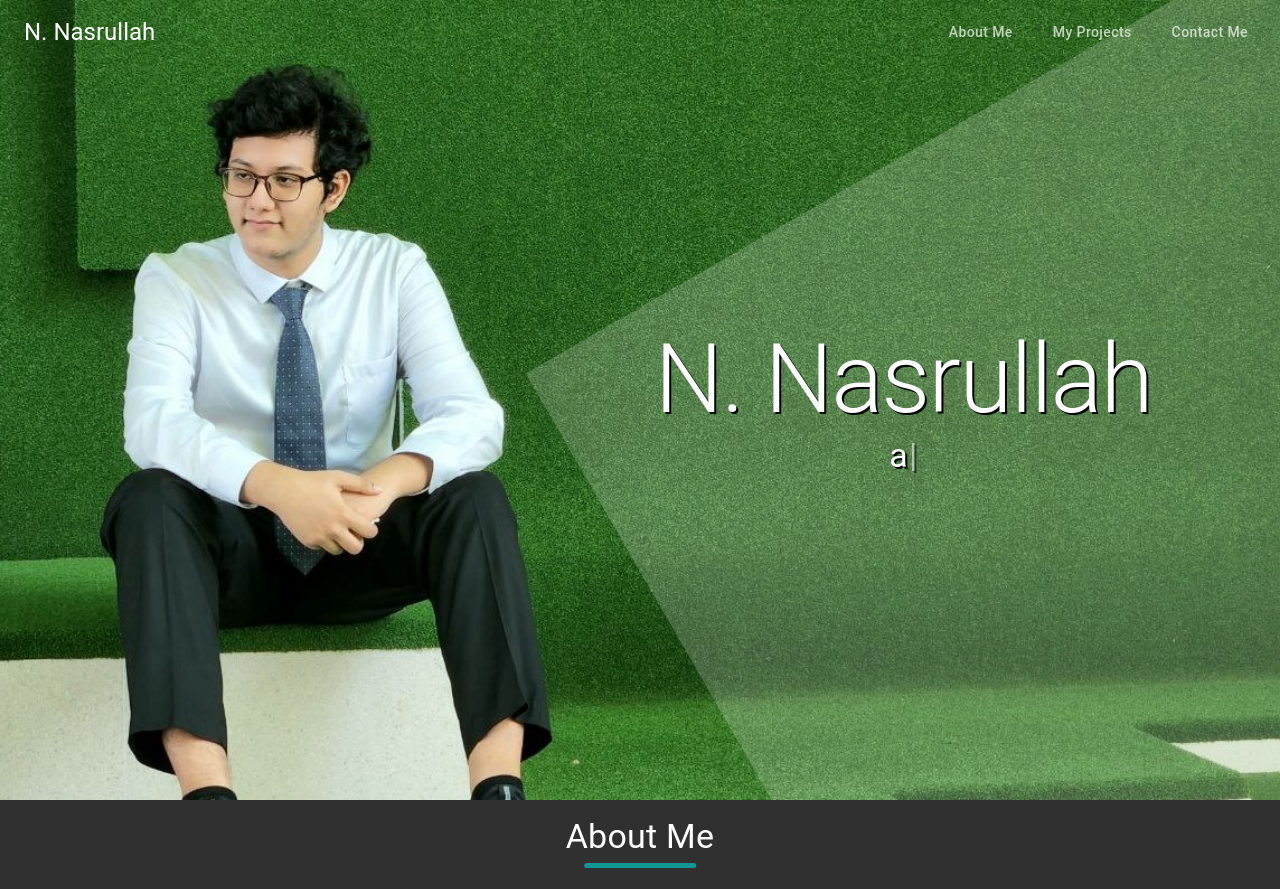
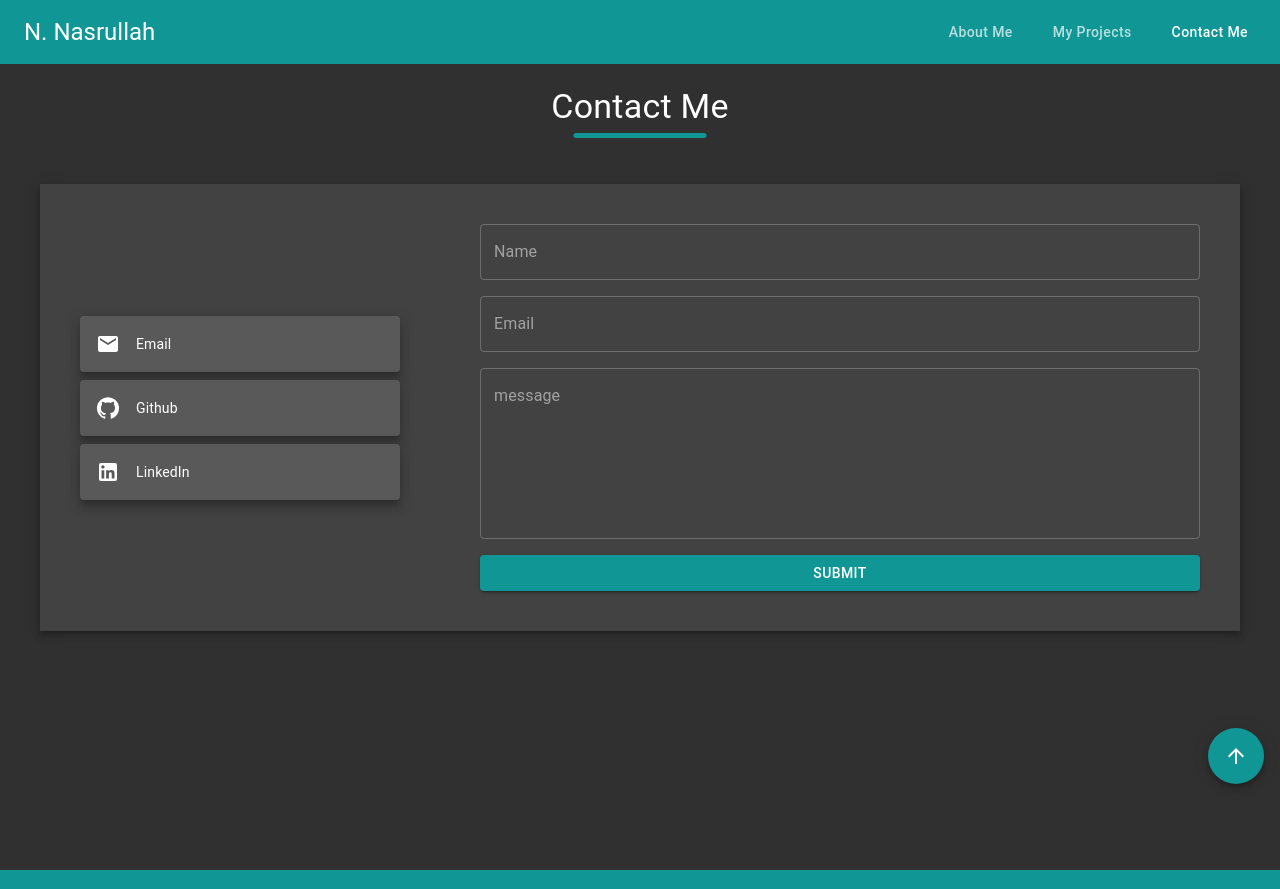
Before and after one commit to Coeeter/ts-portfolio, a React (Create React App) app: page /contact in a window 1280 px wide. Shown: the top 889 px of the page. Built offline with nearby package versions, Linux system fonts and the light colour scheme.

Commit message:
Completed simple navigation to other pages

```diff
--- a/src/App.tsx
+++ b/src/App.tsx
@@ -1,17 +1,20 @@
 import { CssBaseline, ThemeProvider } from '@mui/material';
 import { darkTheme } from './themes';
 import { Home, About, Contact, Project } from './pages';
-import Navbar from './components/Navbar';
+import { Route, Routes } from 'react-router-dom';
+import { Footer } from './components/Footer';
 
 function App() {
   return (
     <ThemeProvider theme={darkTheme}>
       <CssBaseline />
-      <Navbar />
-      <Home />
-      <About />
-      <Project />
-      <Contact />
+      <Routes>
+        <Route path="/" element={<Home />}/>
+        <Route path="/about" element={<About />}/>
+        <Route path="/projects" element={<Project />}/>
+        <Route path="/contact" element={<Contact />}/>
+      </Routes>
+      <Footer />
     </ThemeProvider>
   );
 }
--- /dev/null
+++ b/src/components/Footer.tsx
@@ -0,0 +1,12 @@
+import { Box, Typography } from '@mui/material';
+import React from 'react';
+
+export const Footer = () => {
+  return (
+    <Box bgcolor={'primary.main'} textAlign="center">
+      <Typography variant="body1" p={2}>
+        Copyright © 2022 designed by N. Nasrullah
+      </Typography>
+    </Box>
+  );
+};
--- a/src/components/Navbar.tsx
+++ b/src/components/Navbar.tsx
@@ -1,5 +1,6 @@
 import {
   AppBar,
+  Box,
   Button,
   Toolbar,
   Typography,
@@ -7,32 +8,51 @@ import {
   useTheme,
 } from '@mui/material';
 import { Stack } from '@mui/system';
+import { RefObject, useRef } from 'react';
+import { Link } from 'react-router-dom';
 import DrawerButton from './DrawerButton';
+
+export enum NavTypes {
+  About,
+  Projects,
+  Contacts,
+}
 
 export const navLinks = [
   {
+    type: NavTypes.About,
     name: 'About Me',
-    path: '#about',
+    path: '/about',
   },
   {
+    type: NavTypes.Projects,
     name: 'My Projects',
-    path: '#projects',
+    path: '/projects',
   },
   {
+    type: NavTypes.Contacts,
     name: 'Contact Me',
-    path: '#contact',
+    path: '/contact',
   },
 ];
 
-export default function Navbar() {
+export default function Navbar({
+  isBgActive,
+  selected,
+}: {
+  isBgActive: Boolean;
+  selected?: NavTypes | null;
+}) {
   const theme = useTheme();
   const isMobile = useMediaQuery(theme.breakpoints.down('sm'));
+  const appbar = useRef<HTMLDivElement>();
 
   return (
     <>
       <AppBar
+        ref={appbar as RefObject<HTMLDivElement>}
         sx={{
-          bgcolor: 'transparent',
+          bgcolor: isBgActive ? 'primary.main' : 'transparent',
           position: 'absolute',
           top: 0,
           left: 0,
@@ -46,7 +66,12 @@ export default function Navbar() {
             justifyContent: 'space-between',
           }}
         >
-          <Typography variant="h5" sx={{ cursor: 'pointer' }}>
+          <Typography
+            variant="h5"
+            sx={{ cursor: 'pointer', textDecoration: 'none', color: 'white' }}
+            component={Link}
+            to="/"
+          >
             N. Nasrullah
           </Typography>
           {!isMobile ? (
@@ -59,7 +84,7 @@ export default function Navbar() {
                     sx={{
                       textTransform: 'none',
                       color: 'white',
-                      opacity: '0.7',
+                      opacity: link.type === selected ? '1' : '0.7',
                       transition: 'all 0.3s',
                       ':hover': {
                         backgroundColor: 'transparent',
@@ -78,6 +103,10 @@ export default function Navbar() {
           )}
         </Toolbar>
       </AppBar>
+      <Box
+        height={`${appbar.current?.clientHeight || 70}px`}
+        display={isBgActive ? 'block' : 'none'}
+      />
     </>
   );
 }
--- a/src/index.tsx
+++ b/src/index.tsx
@@ -1,5 +1,6 @@
 import { StrictMode } from 'react';
 import ReactDOM from 'react-dom/client';
+import { BrowserRouter } from 'react-router-dom';
 import App from './App';
 
 const root = ReactDOM.createRoot(
@@ -7,7 +8,9 @@ const root = ReactDOM.createRoot(
 );
 
 root.render(
-  <StrictMode>
-    <App />
-  </StrictMode>
+  <BrowserRouter>
+    <StrictMode>
+      <App />
+    </StrictMode>
+  </BrowserRouter>
 );
--- a/src/pages/About.tsx
+++ b/src/pages/About.tsx
@@ -8,6 +8,7 @@ import {
 } from '@mui/material';
 import Header from '../components/Header';
 import ProfileImage from '../assets/profile.jpeg';
+import Navbar, { NavTypes } from '../components/Navbar';
 
 const technologies = [
   'Kotlin (For native android development)',
@@ -32,6 +33,8 @@ export default function About() {
     : {};
 
   return (
+    <>
+      <Navbar isBgActive={true} selected={NavTypes.About} />
       <Box id="about" paddingY="1rem" display="flex" flexDirection="column">
         <Header header="About Me" />
         <Grid
@@ -79,9 +82,9 @@ export default function About() {
                   (TP), pursuing a diploma in Information Technology
                 </Typography>
                 <Typography variant={textStyle}>
-                I hope to continue to learn more new technologies and broaden my
-                understanding of the ever-changing Tech world to make myself
-                relevant in the future
+                  I hope to continue to learn more new technologies and broaden
+                  my understanding of the ever-changing Tech world to make
+                  myself relevant in the future
                 </Typography>
               </Stack>
               <Header header="Interests" variant="sub" />
@@ -92,8 +95,9 @@ export default function About() {
                   using Swift
                 </Typography>
                 <Typography variant={textStyle}>
-                That small experience, sparked an interest in me, and made me to
-                pursue the Information Technology course at TP after my O levels
+                  That small experience, sparked an interest in me, and made me
+                  to pursue the Information Technology course at TP after my O
+                  levels
                 </Typography>
                 <Typography variant={textStyle}>
                   I enjoy Mobile and Web Development as well as learning new
@@ -109,7 +113,8 @@ export default function About() {
                 <Typography variant={textStyle}>
                   I am currently pursuing a Diploma in Information Technology at
                   Temasek Polytechnic and as of now(2022), I am currently in my
-                second year with a Cumulative Grade Point Average of <b>3.89</b>
+                  second year with a Cumulative Grade Point Average of{' '}
+                  <b>3.89</b>
                 </Typography>
               </Stack>
               <Header header="Awards Earned" variant="sub" />
@@ -128,5 +133,6 @@ export default function About() {
           </Grid>
         </Grid>
       </Box>
+    </>
   );
 }
--- a/src/pages/Contact.tsx
+++ b/src/pages/Contact.tsx
@@ -9,7 +9,6 @@ import {
   Snackbar,
   Stack,
   TextField,
-  Typography,
   useMediaQuery,
   useTheme,
 } from '@mui/material';
@@ -19,6 +18,7 @@ import Header from '../components/Header';
 import { SubmitHandler, useForm } from 'react-hook-form';
 import emailjs from '@emailjs/browser';
 import { RefObject, useRef, useState } from 'react';
+import Navbar, { NavTypes } from '../components/Navbar';
 
 type FormValues = {
   user_name: string;
@@ -88,6 +88,8 @@ export default function Contact() {
       });
   };
   return (
+    <>
+      <Navbar isBgActive={true} selected={NavTypes.Contacts} />
       <Box
         component="div"
         id="contact"
@@ -140,7 +142,10 @@ export default function Contact() {
                               }
                         }
                       >
-                      <CardHeader avatar={contact.icon} title={contact.name} />
+                        <CardHeader
+                          avatar={contact.icon}
+                          title={contact.name}
+                        />
                       </Card>
                     </a>
                   );
@@ -192,7 +197,9 @@ export default function Contact() {
                         required: 'Message is required',
                       })}
                       error={errors?.message != null}
-                    helperText={errors?.message ? errors.message.message : null}
+                      helperText={
+                        errors?.message ? errors.message.message : null
+                      }
                     />
                   </Stack>
                   <Button variant="contained" type="submit">
@@ -203,15 +210,6 @@ export default function Contact() {
             </Grid>
           </Grid>
         </Stack>
-      <Box
-        ref={footer as RefObject<HTMLDivElement>}
-        bgcolor={'primary.main'}
-        textAlign="center"
-      >
-        <Typography variant="body1" p={2}>
-          Copyright © 2022 designed by N. Nasrullah
-        </Typography>
-      </Box>
         <Backdrop open={isLoading}>
           <CircularProgress color="primary" />
         </Backdrop>
@@ -228,10 +226,11 @@ export default function Contact() {
           ref={(ref) => {
             window.onscroll = () => {
               if (ref == null || footer.current == null) return;
-            const difference = footer.current.offsetTop - window.scrollY
-            const percent = difference / document.documentElement.clientHeight
+              const difference = footer.current.offsetTop - window.scrollY;
+              const percent =
+                difference / document.documentElement.clientHeight;
               if (percent < 1) {
-              ref.style.bottom = `calc(${footer.current.clientHeight}px + 1rem)`
+                ref.style.bottom = `calc(${footer.current.clientHeight}px + 1rem)`;
                 return;
               }
               ref.style.bottom = '1rem';
@@ -254,5 +253,6 @@ export default function Contact() {
           <ArrowUpward />
         </Fab>
       </Box>
+    </>
   );
 }
--- a/src/pages/Home.tsx
+++ b/src/pages/Home.tsx
@@ -4,6 +4,7 @@ import { Box, Typography, useMediaQuery, useTheme } from '@mui/material';
 import { Stack } from '@mui/system';
 import TypewriterComponent from 'typewriter-effect';
 import SittingImage from '../assets/header.jpeg';
+import Navbar from '../components/Navbar';
 
 export default function Home() {
   const theme = useTheme();
@@ -21,6 +22,8 @@ export default function Home() {
   ];
 
   return (
+    <>
+      <Navbar isBgActive={false} />
       <Box
         id="home"
         component="div"
@@ -81,5 +84,6 @@ export default function Home() {
           </Typography>
         </Stack>
       </Box>
+    </>
   );
 }
--- a/src/pages/Project.tsx
+++ b/src/pages/Project.tsx
@@ -13,6 +13,7 @@ import ClickToEatImage from '../assets/clicktoeat.png';
 import ClickToRunImage from '../assets/clicktorun.png';
 import ClickToRunImageFlutter from '../assets/clicktorun-flutter.png';
 import TEFImage from '../assets/flutter.png';
+import Navbar, { NavTypes } from '../components/Navbar';
 
 const projects = [
   {
@@ -61,6 +62,8 @@ export default function Project() {
   const isLesserThan450px = useMediaQuery('(max-width: 450px)');
 
   return (
+    <>
+      <Navbar isBgActive={true} selected={NavTypes.Projects} />
       <Box id="projects" paddingY="1rem">
         <Header header="My Projects" />
         <Grid
@@ -114,5 +117,6 @@ export default function Project() {
           })}
         </Grid>
       </Box>
+    </>
   );
 }
```
Lines whose indentation alone changed are shown as unchanged.
